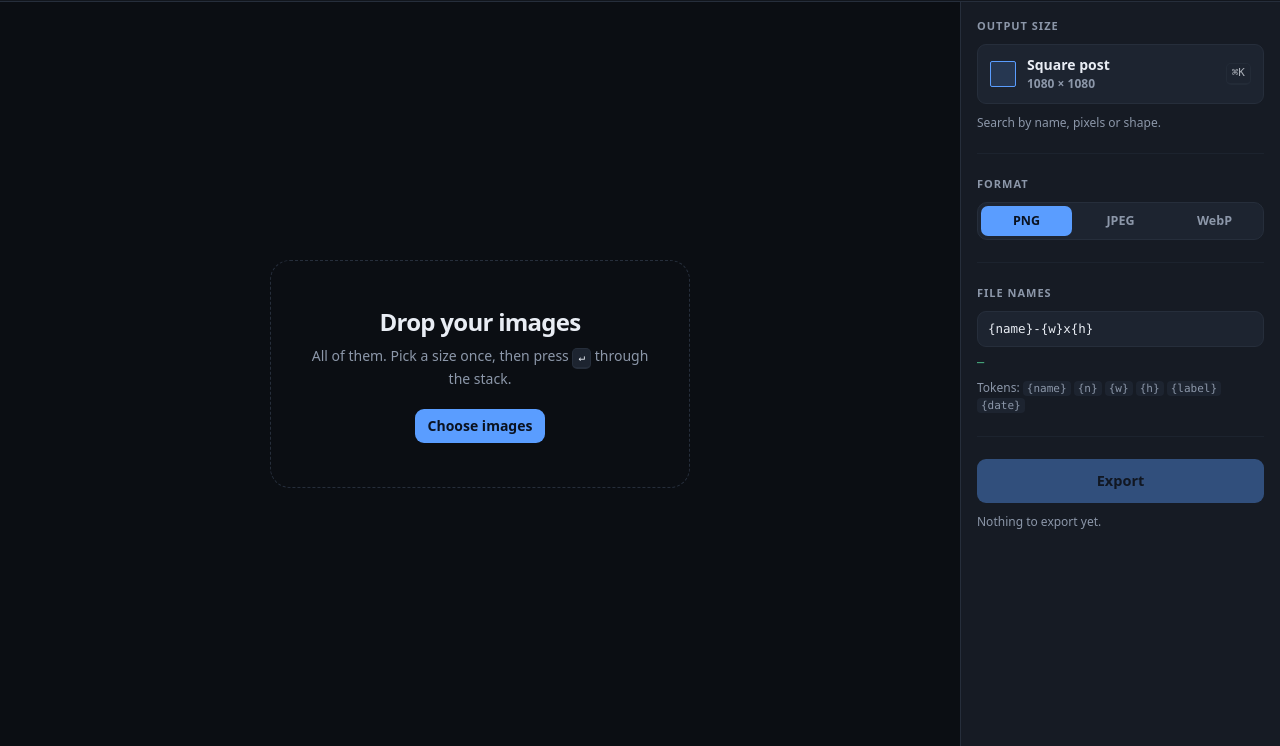
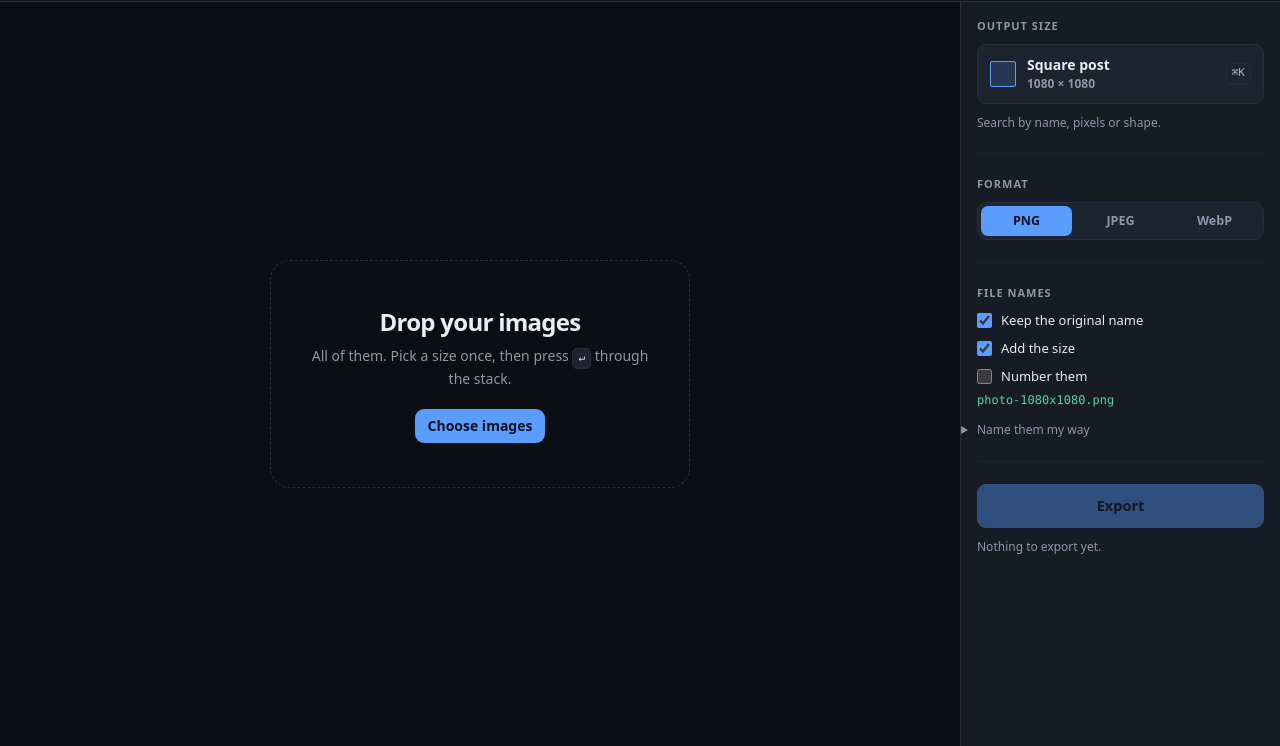
Before and after one commit to junovhs/cropwizard, a plain HTML site: page index.html in a window 1280 px wide. Shown: the part 54-800 px from the top of the page. Drawn offline with Linux system fonts and the light colour scheme.

Commit message:
chore(cw): Replace the filename token string with a plain-language naming control
Replaced the raw template box and the token legend in the File names panel with three plain-language checkboxes - "Keep the original name", "Add the size", "Number them" - that compile into the existing template ({name}, {w}x{h}, {n} joined with dashes, falling back to {n} so files stay distinct if all three are off). The live example filename now always renders, standing in "photo" when nothing is loaded, so toggling shows its effect immediately. The raw template moved into a collapsed "Name them my way" disclosure; typing in it takes over, dims the checkboxes and shows a note saying so, and ticking any checkbox takes the wheel back. The template engine and export pipeline are untouched.

The panel asked its most ordinary question - what should these files be called - in template syntax, so answering it required knowing which tokens existed and what braces meant. The three things people actually vary are name, size and numbering, and those are questions, not a grammar.

Issue: CW-02

```diff
--- a/index.html
+++ b/index.html
@@ -97,10 +97,19 @@
 
       <section class="block">
         <h2>File names</h2>
-        <input id="template" class="text-input" type="text" spellcheck="false"
-          aria-describedby="namePreview" value="{name}-{w}x{h}">
-        <p id="namePreview" class="preview">—</p>
-        <p class="note">Tokens: <code>{name}</code> <code>{n}</code> <code>{w}</code> <code>{h}</code> <code>{label}</code> <code>{date}</code></p>
+        <div id="naming" class="naming">
+          <label><input id="nameKeep" type="checkbox" checked> Keep the original name</label>
+          <label><input id="nameSize" type="checkbox" checked> Add the size</label>
+          <label><input id="nameNumber" type="checkbox"> Number them</label>
+        </div>
+        <p id="namePreview" class="preview" aria-live="polite">—</p>
+        <p id="namingOverride" class="note" hidden>The template below is in charge. Tick an option to go back to it.</p>
+        <details class="advanced">
+          <summary>Name them my way</summary>
+          <input id="template" class="text-input" type="text" spellcheck="false"
+            aria-label="Filename template" aria-describedby="namePreview" value="{name}-{w}x{h}">
+          <p class="note">Tokens: <code>{name}</code> <code>{n}</code> <code>{w}</code> <code>{h}</code> <code>{label}</code> <code>{date}</code></p>
+        </details>
       </section>
 
       <section class="block">
--- a/src/main.js
+++ b/src/main.js
@@ -266,6 +266,39 @@ createSizePicker({
 const options = { format: 'png', quality: 0.86, template: DEFAULT_TEMPLATE };
 let exporting = false;
 
+// ---- file names ------------------------------------------------------------
+
+// The template engine stays; nobody has to look at it. The three questions
+// people actually have about a filename — is my name still in it, does it say
+// the size, are they numbered — are asked as questions, and the answers are
+// compiled into a template behind the panel.
+const naming = { keep: true, size: true, number: false };
+// Set once the template is edited by hand: from then on the typed template
+// wins, until a checkbox is ticked and takes the wheel back.
+let customTemplate = null;
+
+function composeTemplate() {
+  const parts = [];
+  if (naming.keep) parts.push('{name}');
+  if (naming.size) parts.push('{w}x{h}');
+  if (naming.number) parts.push('{n}');
+  // Nothing chosen still has to produce distinct files, so fall back to the
+  // number — and the live preview says so rather than hiding it.
+  return parts.join('-') || '{n}';
+}
+
+function syncNaming() {
+  options.template = customTemplate ?? composeTemplate();
+  // Mirror the compiled template into the advanced box — but never rewrite it
+  // underneath someone who is typing in it.
+  if (!customTemplate && document.activeElement !== $('#template')) {
+    $('#template').value = options.template;
+  }
+  $('#naming').classList.toggle('is-overridden', !!customTemplate);
+  $('#namingOverride').hidden = !customTemplate;
+  refreshExport();
+}
+
 function refreshExport() {
   const { items, target } = store.get();
   const count = items.length;
@@ -275,14 +308,14 @@ function refreshExport() {
     ? 'Exporting…'
     : count > 1 ? `Export ${count} images` : 'Export';
 
-  // The preview is the contract: whatever it says is what lands on disk.
+  // The preview is the contract: whatever it says is what lands on disk. With
+  // nothing loaded it still has to demonstrate the naming, so it stands in a
+  // plausible name rather than going blank.
   const sample = items[Math.max(0, store.get().activeIndex)] || items[0];
-  $('#namePreview').textContent = sample
-    ? expandName(options.template, {
-        name: sample.name, index: 0, total: count,
-        w: target.w, h: target.h, ext: FORMATS[options.format].ext, label: target.label,
-      })
-    : '—';
+  $('#namePreview').textContent = expandName(options.template, {
+    name: sample ? sample.name : 'photo', index: 0, total: Math.max(count, 1),
+    w: target.w, h: target.h, ext: FORMATS[options.format].ext, label: target.label,
+  });
 
   const pending = items.filter((i) => !i.approved).length;
   $('#exportNote').textContent = !count
@@ -308,9 +341,17 @@ $('#qualityInput').addEventListener('input', (e) => {
   options.quality = +e.target.value / 100;
   $('#qualityValue').textContent = e.target.value;
 });
+for (const [id, key] of [['#nameKeep', 'keep'], ['#nameSize', 'size'], ['#nameNumber', 'number']]) {
+  $(id).addEventListener('change', (e) => {
+    naming[key] = e.target.checked;
+    customTemplate = null;      // the plain-language controls take the wheel back
+    syncNaming();
+  });
+}
 $('#template').addEventListener('input', (e) => {
-  options.template = e.target.value || DEFAULT_TEMPLATE;
-  refreshExport();
+  customTemplate = e.target.value || null;
+  options.template = customTemplate || DEFAULT_TEMPLATE;
+  syncNaming();
 });
 
 $('#export').addEventListener('click', async () => {
@@ -411,6 +452,7 @@ $('#fitToggle').addEventListener('click', toggleFit);
 // ---- boot ------------------------------------------------------------------
 
 setChromeVisible(false);
+syncNaming();
 const boot = store.get().target;
 applyTarget({ w: boot.w, h: boot.h, name: boot.label });
 view.resize();
--- a/src/styles.css
+++ b/src/styles.css
@@ -367,6 +367,26 @@ body.dragging .drop-veil { opacity: 1; }
   text-align: right;
 }
 
+/* The naming questions read as sentences, so they are set as sentences. */
+.naming { display: grid; gap: 9px; }
+.naming label {
+  display: flex; align-items: center; gap: 9px;
+  cursor: pointer;
+  font-size: 13px;
+}
+.naming input { accent-color: var(--accent); width: 15px; height: 15px; margin: 0; cursor: pointer; }
+.naming.is-overridden { opacity: .45; }
+
+.advanced { margin-top: 14px; }
+.advanced summary {
+  color: var(--muted);
+  cursor: pointer;
+  font-size: 12px;
+  list-style-position: outside;
+}
+.advanced summary:hover { color: var(--ink); }
+.advanced .text-input { margin-top: 9px; }
+
 .text-input {
   width: 100%;
   min-height: 36px;
```
